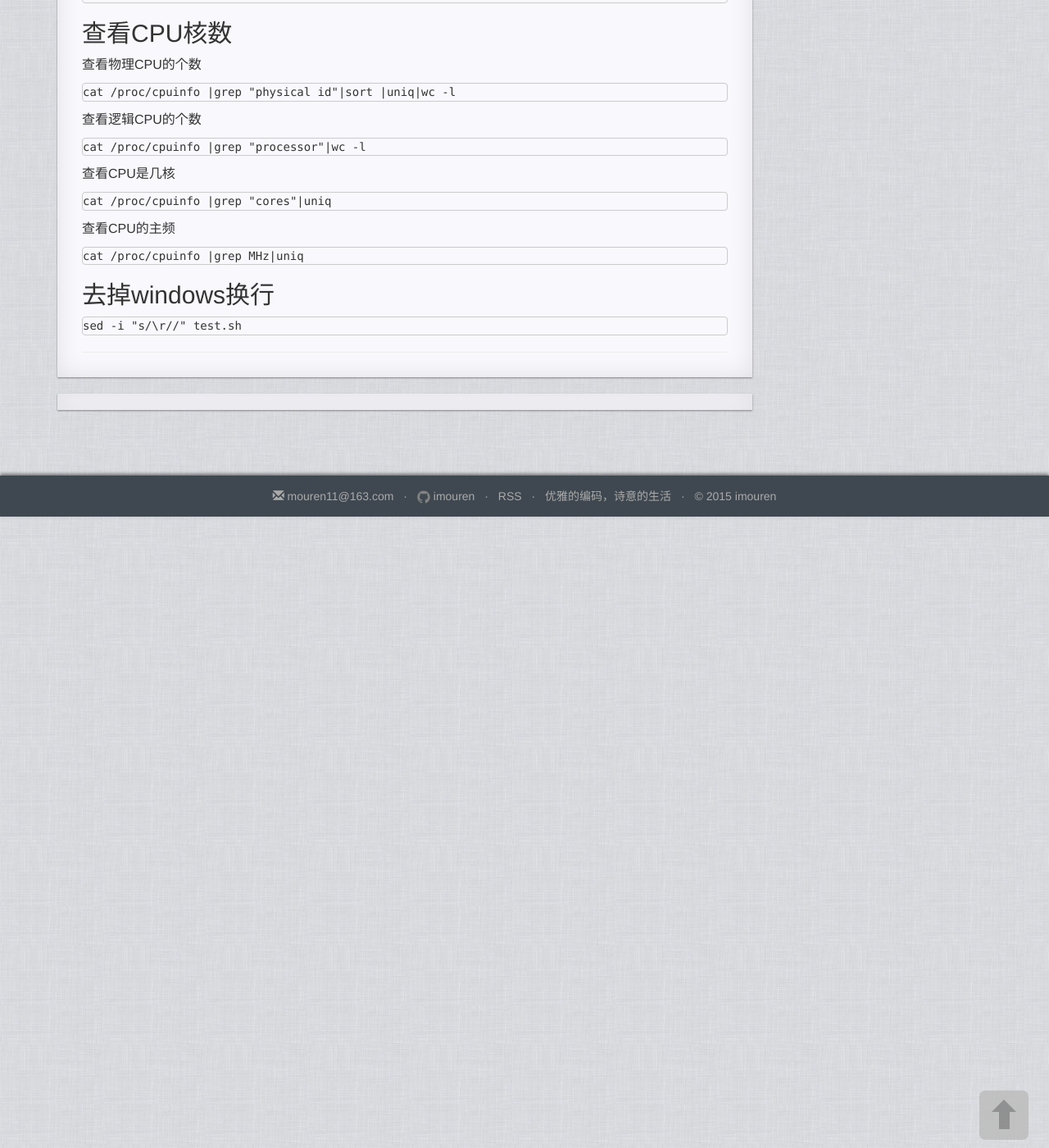
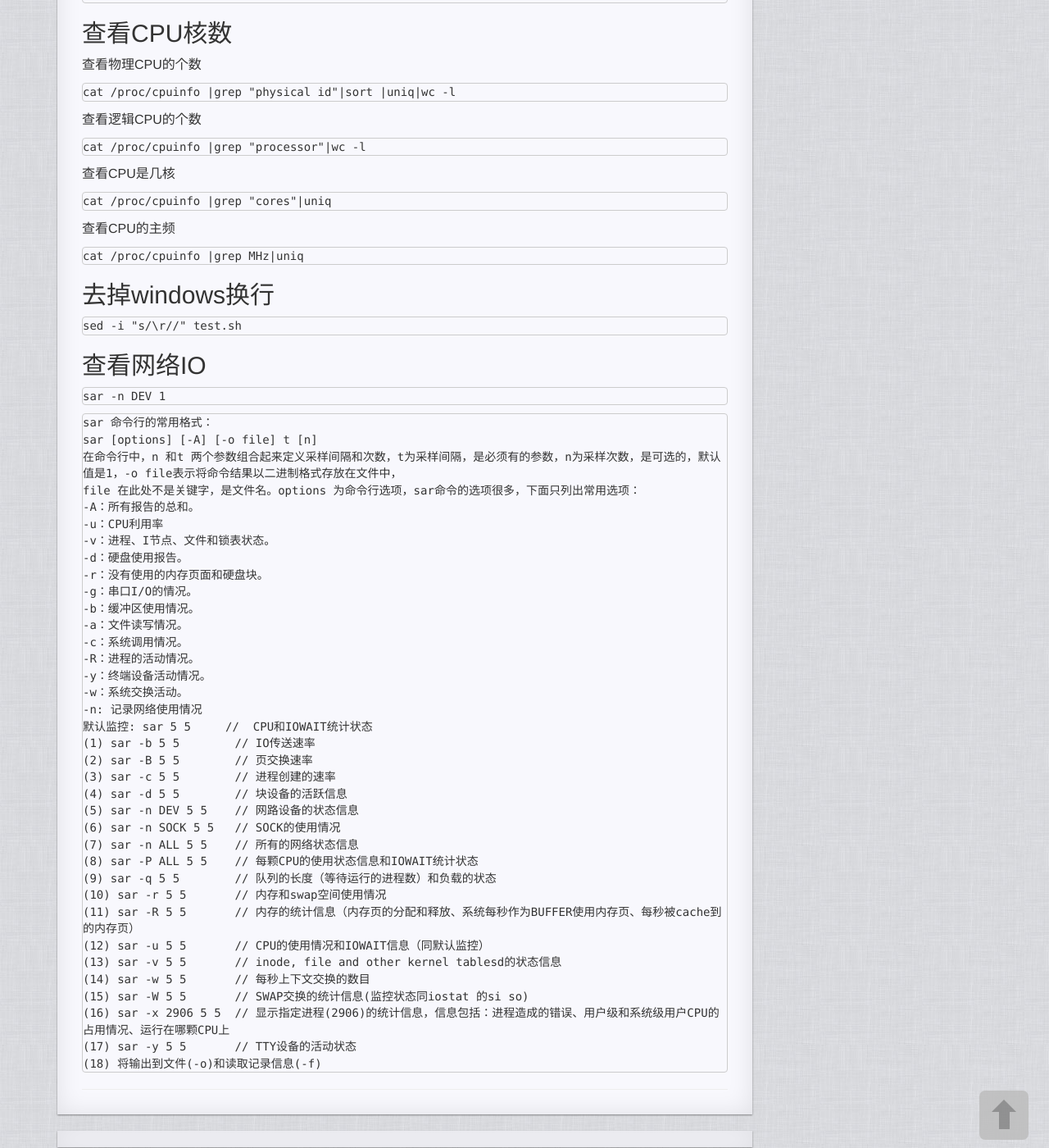
Before and after one commit to imouren/imouren.github.io, a Jekyll site: the page built from _posts/2016-03-20-linux_problem.md, in a window 1280 px wide and 1400 px high, scrolled down 468 px. Shown: the whole window at 82% size. Built offline with Jekyll 4.4.1, drawn with Linux system fonts in a browser that asks for light colours; nearby versions of some CDN libraries; comment, search, counter and statistics services are not loaded; a style sheet for code colours, icons or effects is not loaded.

Commit message:
add more

````diff
--- a/_posts/2016-03-20-linux_problem.md
+++ b/_posts/2016-03-20-linux_problem.md
@@ -59,3 +59,47 @@ cat /proc/cpuinfo |grep MHz|uniq
 ```python
 sed -i "s/\r//" test.sh
 ```
+## 查看网络IO
+
+```python
+sar -n DEV 1
+```
+
+```python
+sar 命令行的常用格式：
+sar [options] [-A] [-o file] t [n]
+在命令行中，n 和t 两个参数组合起来定义采样间隔和次数，t为采样间隔，是必须有的参数，n为采样次数，是可选的，默认值是1，-o file表示将命令结果以二进制格式存放在文件中，
+file 在此处不是关键字，是文件名。options 为命令行选项，sar命令的选项很多，下面只列出常用选项：
+-A：所有报告的总和。
+-u：CPU利用率
+-v：进程、I节点、文件和锁表状态。
+-d：硬盘使用报告。
+-r：没有使用的内存页面和硬盘块。
+-g：串口I/O的情况。
+-b：缓冲区使用情况。
+-a：文件读写情况。
+-c：系统调用情况。
+-R：进程的活动情况。
+-y：终端设备活动情况。
+-w：系统交换活动。
+-n: 记录网络使用情况
+默认监控: sar 5 5     //  CPU和IOWAIT统计状态
+(1) sar -b 5 5        // IO传送速率
+(2) sar -B 5 5        // 页交换速率
+(3) sar -c 5 5        // 进程创建的速率
+(4) sar -d 5 5        // 块设备的活跃信息
+(5) sar -n DEV 5 5    // 网路设备的状态信息
+(6) sar -n SOCK 5 5   // SOCK的使用情况
+(7) sar -n ALL 5 5    // 所有的网络状态信息
+(8) sar -P ALL 5 5    // 每颗CPU的使用状态信息和IOWAIT统计状态
+(9) sar -q 5 5        // 队列的长度（等待运行的进程数）和负载的状态
+(10) sar -r 5 5       // 内存和swap空间使用情况
+(11) sar -R 5 5       // 内存的统计信息（内存页的分配和释放、系统每秒作为BUFFER使用内存页、每秒被cache到的内存页）
+(12) sar -u 5 5       // CPU的使用情况和IOWAIT信息（同默认监控）
+(13) sar -v 5 5       // inode, file and other kernel tablesd的状态信息
+(14) sar -w 5 5       // 每秒上下文交换的数目
+(15) sar -W 5 5       // SWAP交换的统计信息(监控状态同iostat 的si so)
+(16) sar -x 2906 5 5  // 显示指定进程(2906)的统计信息，信息包括：进程造成的错误、用户级和系统级用户CPU的占用情况、运行在哪颗CPU上
+(17) sar -y 5 5       // TTY设备的活动状态
+(18) 将输出到文件(-o)和读取记录信息(-f)
+```
````
Also changed, not shown: _posts/2016-01-14-redis.md (+10 -0 lines).
